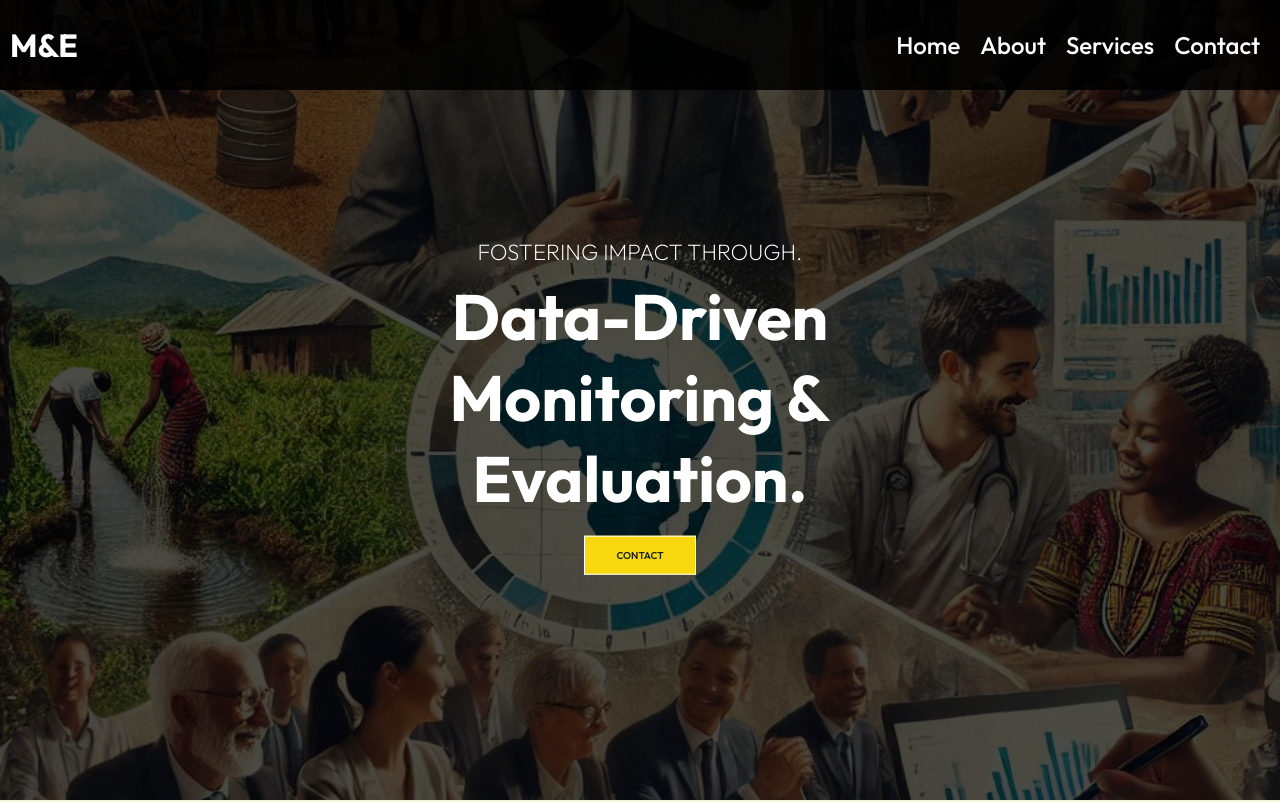
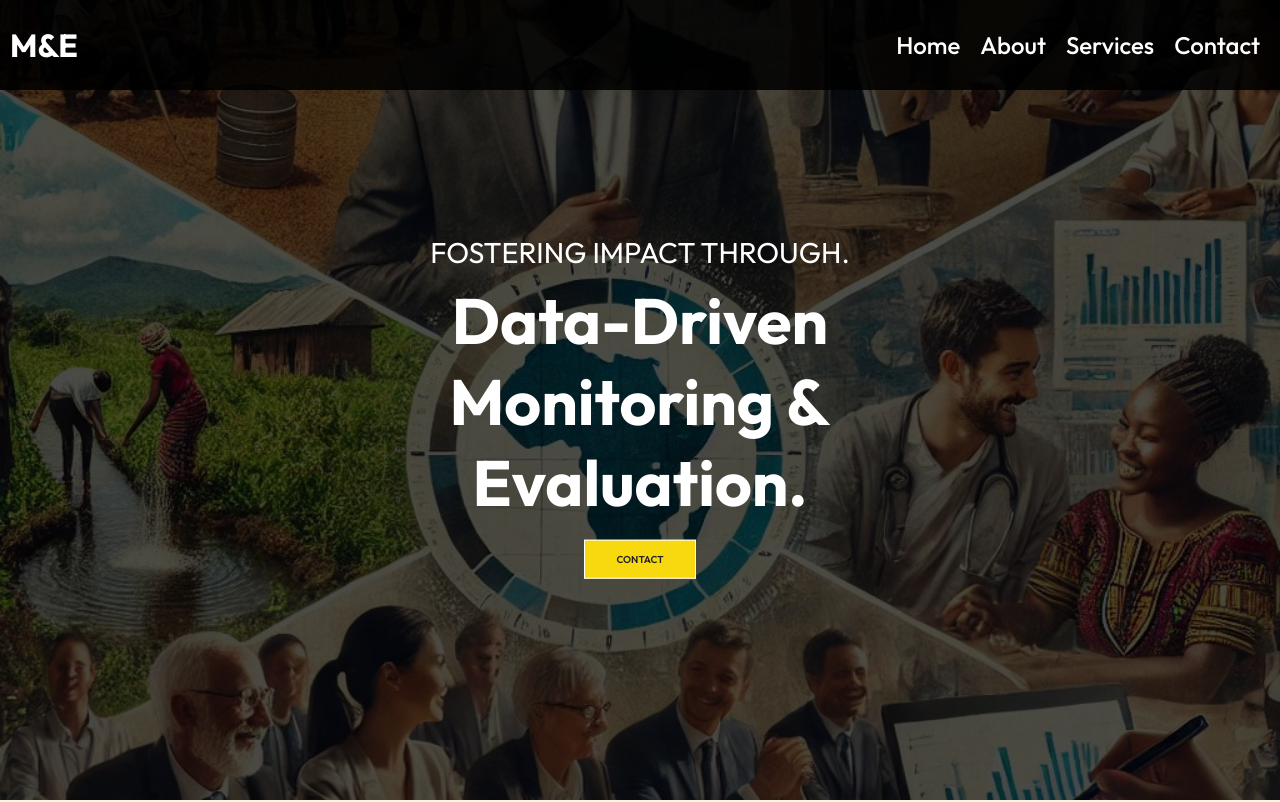
Before and after one commit to briyomatata/landing, a React (Create React App) app: page / in a window 1280 px wide. Shown: the top 802 px of the page. Built offline with nearby package versions, Linux system fonts and the light colour scheme.

Commit message:
font changes

```diff
--- a/src/routes/Contact.css
+++ b/src/routes/Contact.css
@@ -25,6 +25,7 @@ form{
 form input, form textarea{
     margin-bottom: 1rem;
     padding: 10px 18px;
+    color: #fff;
     font-size: 1.2rem;
     background-color: rgba(255, 255, 255, 0.1);
     border-color: rgba(255, 255, 255, 0.1);
--- a/src/routes/Hero.css
+++ b/src/routes/Hero.css
@@ -41,8 +41,8 @@
     padding: 0.6rem 0 1.5rem;
 }
 .hero .content p{
-font-size: 1.4rem;
-font-weight: 200;
+font-size: 1.8rem;
+font-weight: 400;
 text-transform: uppercase;
 }
 
```
